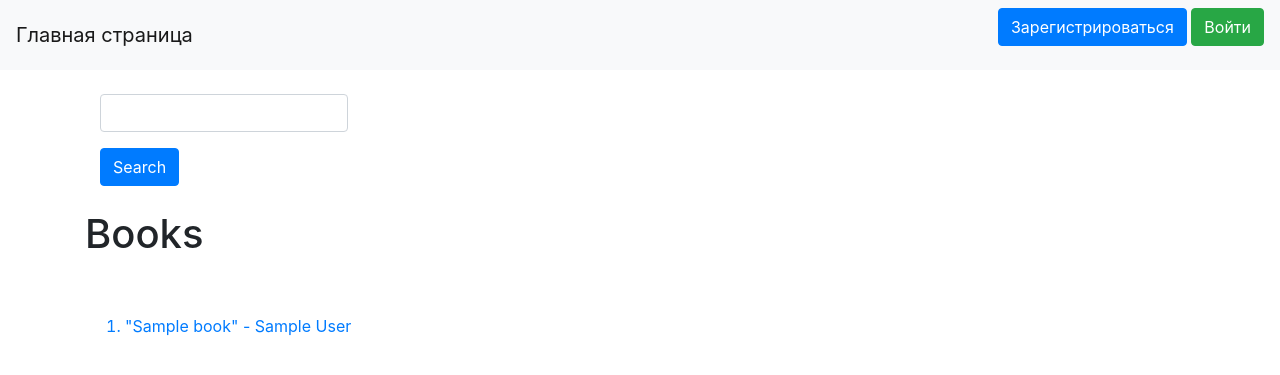
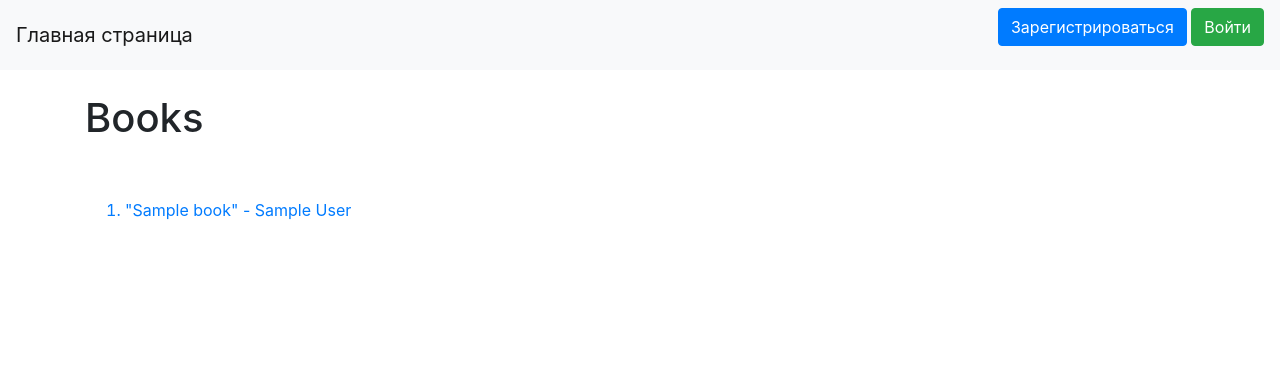
Before and after one commit to kKrIsTiNaA/flask_project, a Flask app: template templates/books.html in a window 1280 px wide. Shown: the top 375 px of the page. Run offline with Flask 2, Linux system fonts and the light colour scheme; the template is opened without the code that fills it: most values are stand-ins (such as "Sample title", 1, 10 or a date in 2020); parts of the project's set-up code (start-up, migrations or seed data) failed here and were passed over; some libraries are stand-ins or nearby versions.

Commit message:
without search

```diff
--- a/data/books.py
+++ b/data/books.py
@@ -7,7 +7,6 @@ from main import app
 
 class Books(SqlAlchemyBase):
     __tablename__ = 'all_books'
-    __searchable__ = ['name', 'author', 'categories']
     id = sqlalchemy.Column(sqlalchemy.Integer,
                            primary_key=True, autoincrement=True)
     who_added = sqlalchemy.Column(sqlalchemy.Integer,
@@ -17,6 +16,3 @@ class Books(SqlAlchemyBase):
     categories = sqlalchemy.Column(sqlalchemy.String)
     content = sqlalchemy.Column(sqlalchemy.String)
     users = orm.relation('User', back_populates='books')
-
-
-wa.whoosh_index(app, Books)
--- a/main.py
+++ b/main.py
@@ -25,8 +25,9 @@ CHOICES = [('Детские', 'Детские'),
 
 app = Flask(__name__)
 app.config['SECRET_KEY'] = 'yandexlyceum_secret_key'
-app.config['SQLALCHEMY_TRACK_NOTIFICATIONS'] = True
-WHOOSH_BASE = 'db/books.sqlite'
+app.config['SQLALCHEMY_TRACK_MODIFICATIONS'] = True
+app.config['SQLALCHEMY_DATABASE_URI'] = 'sqlite:////db/books.sqlite'
+WHOOSH_BASE = '/db/books.sqlite'
 
 login_manager = LoginManager()
 login_manager.init_app(app)
@@ -91,7 +92,8 @@ class RegisterForm(FlaskForm):
     password = PasswordField('Пароль', validators=[DataRequired(),
                                                    more_7, has_lat, has_num,
                                                    allowed_data])
-    password_again = PasswordField('Повторите пароль', validators=[DataRequired()])
+    password_again = PasswordField('Повторите пароль',
+                                   validators=[DataRequired()])
     name = StringField('Имя пользователя', validators=[DataRequired()])
     categories = MultiCheckboxField(u"Какие жанры книг вы предпочитаете?",
                                     choices=CHOICES)
@@ -121,10 +123,12 @@ def show_books():
         all_books = session.query(books.Books).filter(
             (books.Books.who_added == 1) |
             (books.Books.who_added == current_user.id))
-        return render_template("books.html", books=all_books, user=current_user, title='Все книги')
+        return render_template("books.html", books=all_books,
+                               user=current_user, title='Все книги')
     else:
         all_books = session.query(books.Books).filter(books.Books.who_added == 1)
-        return render_template("books.html", books=all_books, user=current_user, title='Все книги')
+        return render_template("books.html", books=all_books,
+                               user=current_user, title='Все книги')
 
 
 @app.route('/books/<int:book_id>', methods=['GET', 'POST'])
@@ -134,7 +138,8 @@ def get_one_book(book_id):
     book = session.query(books.Books).get(book_id)
     if not book:
         abort(404)
-    return render_template('show_book.html', book=book, title=f'Читать {book.name}')
+    return render_template('show_book.html', book=book,
+                           title=f'Читать {book.name}')
 
 
 @app.route('/books/new/', methods=['GET', 'POST'])
@@ -163,8 +168,9 @@ def edit_books(book_id):
     form = BooksForm()
     if request.method == "GET":
         session = db_session.create_session()
-        all_books = session.query(books.Books).filter(books.Books.id == book_id,
-                                                      books.Books.users == current_user).first()
+        all_books = session.query(books.Books).filter(
+            books.Books.id == book_id,
+            books.Books.users == current_user).first()
         if all_books:
             form.name.data = all_books.name
             form.author.data = all_books.author
@@ -174,8 +180,9 @@ def edit_books(book_id):
             abort(404)
     if form.validate_on_submit():
         session = db_session.create_session()
-        all_books = session.query(books.Books).filter(books.Books.id == book_id,
-                                                      books.Books.users == current_user).first()
+        all_books = session.query(books.Books).filter(
+            books.Books.id == book_id,
+            books.Books.users == current_user).first()
         if all_books:
             all_books.name = form.name.data
             all_books.author = form.author.data
@@ -212,8 +219,8 @@ def register():
                                    form=form,
                                    message="Пароли не совпадают")
         sessions = db_session.create_session()
-        if sessions.query(users.User).filter(users.User.email == form.email.data). \
-                first():
+        if sessions.query(users.User).filter(
+                users.User.email == form.email.data).first():
             return render_template('register.html', title='Регистрация',
                                    form=form,
                                    message="Такой пользователь уже есть")
@@ -234,7 +241,8 @@ def login():
     form = LoginForm()
     if form.validate_on_submit():
         session = db_session.create_session()
-        user = session.query(users.User).filter(users.User.email == form.email.data).first()
+        user = session.query(users.User).filter(
+            users.User.email == form.email.data).first()
         if user and user.check_password(form.password.data):
             login_user(user, remember=form.remember_me.data)
             return redirect("/")
@@ -242,13 +250,6 @@ def login():
                                message="Неправильный логин или пароль",
                                form=form)
     return render_template('login.html', title='Авторизация', form=form)
-
-
-@app.route('/search', methods=['GET', 'POST'])
-def search():
-    form = SearchForm()
-    results = books.Books.query.whoosh_search(form.search.data).all()
-    return render_template('books.html', books=results, title="Все книги")
 
 
 @app.route('/logout')
--- a/templates/books.html
+++ b/templates/books.html
@@ -1,17 +1,6 @@
 {% extends "base.html" %}
 
 {% block content %}
-<br>
-<div class="col-sm-3 col-sm-offset-1 blog-sidebar">
-    <div class="sidebar-module sidebar-module-inset">
-        <form class="form-inline-block" method="get" action="search">
-            <div class="form-group">
-                <input type="text" class="form-control" name="query" id="query">
-            </div>
-            <button type="submit" class="btn btn-primary">Search</button>
-        </form>
-    </div>
-</div>
 <br>
  <h1>Books</h1>
  <a href="{{url_for('new_book')}}">
```
